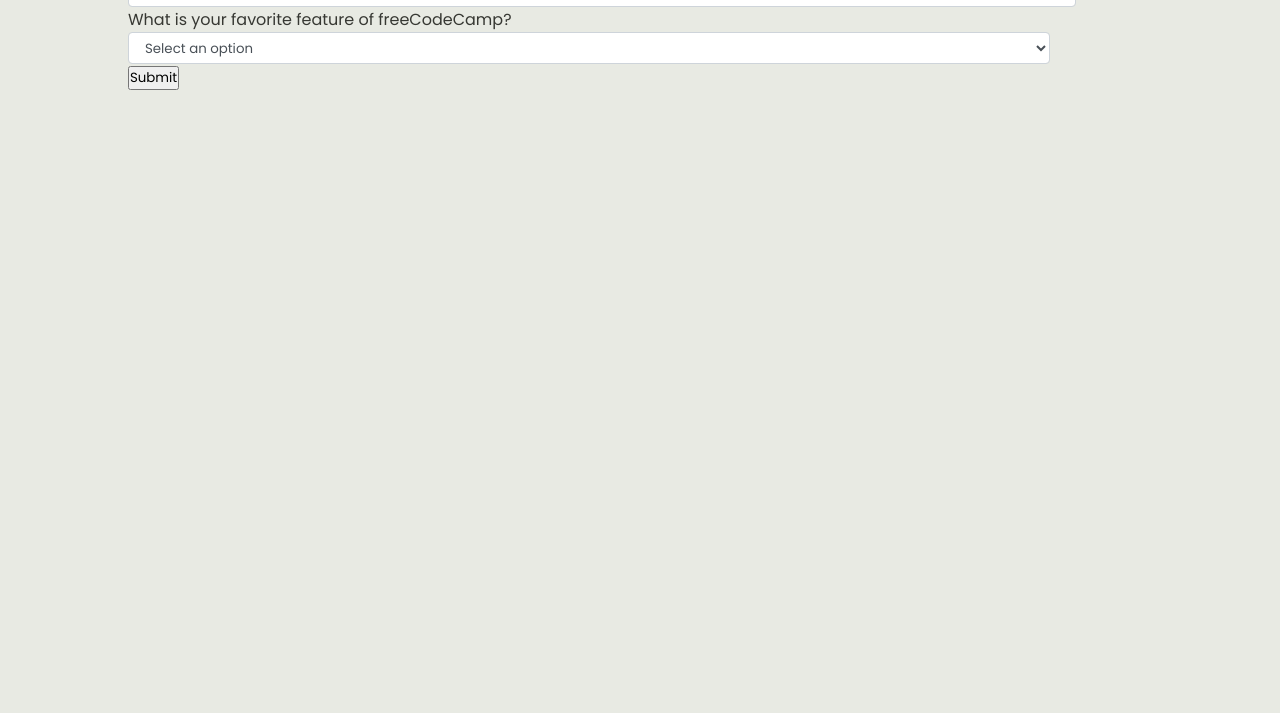
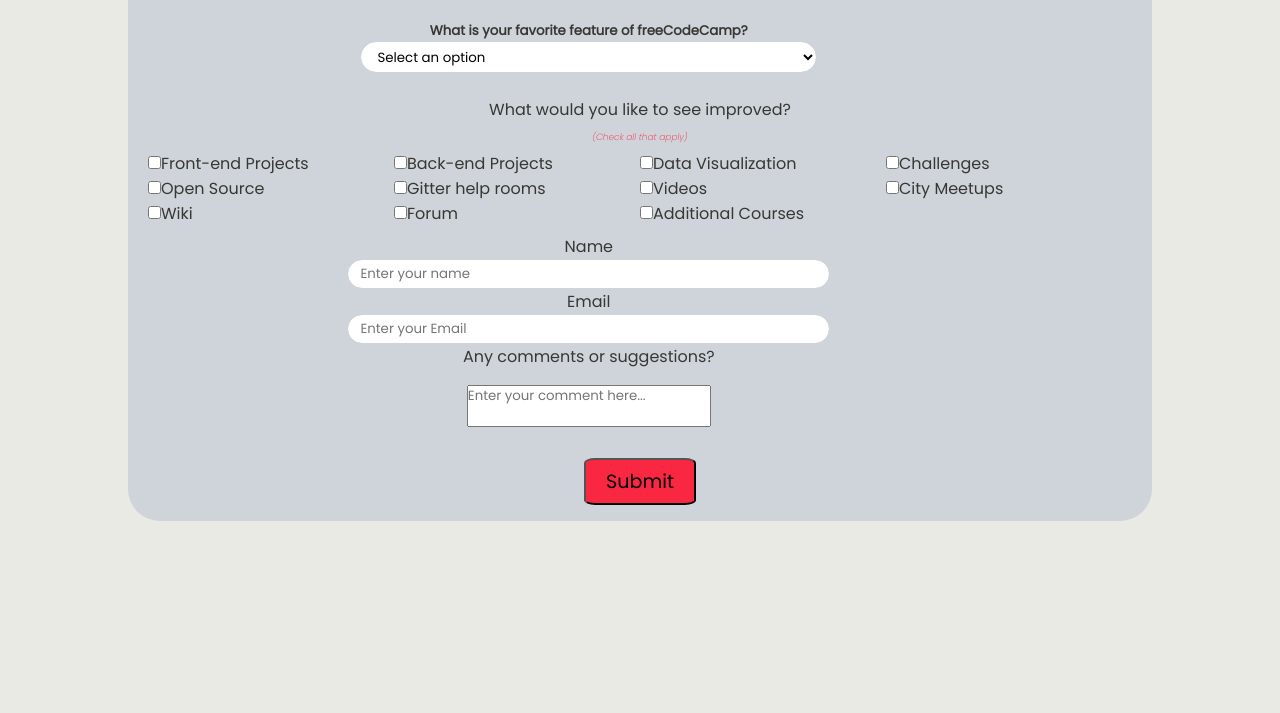
Before and after one commit to emelcd/frCoCa_Responsive_Web, a plain HTML site: page Survey_Form_PcPrice/index.html in a window 1280 px wide. Shown: the part 279-992 px from the top of the page. Before the commit the page ends 800 px from the top, so only its background shows below. Drawn offline with Linux system fonts and the light colour scheme.

Commit message:
Adding Features to the form

```diff
--- a/Survey_Form_PcPrice/index.html
+++ b/Survey_Form_PcPrice/index.html
@@ -14,30 +14,8 @@
       </header>
       <form action="" id="survey-form">
         <div class="form-group">
-          <label id="name-label" for="name">Name</label>
-          <input
-            type="text"
-            name="name"
-            id="name"
-            class="form-control"
-            placeholder="Enter your name"
-            required
-          />
-        </div>
-        <div class="form-group">
-          <label id="email-label" for="email">Email</label>
-          <input
-            type="email"
-            name="email"
-            id="email"
-            class="form-control"
-            placeholder="Enter your Email"
-            required
-          />
-        </div>
-        <div class="form-group">
           <label id="number-label" for="number"
-            >Age<span class="clue" style="color: var(--re-color); font-size: x-small;">(optional)</span></label
+            >Age<span class="clue">(optional)</span></label
           >
           <input
             type="number"
@@ -50,9 +28,9 @@
           />
         </div>
         <div class="form-group">
-            <p>
+            <h5>
               What is your favorite feature of freeCodeCamp?
-            </p>
+            </h5>
             <select id="most-like" name="mostLike" class="form-control" required>
               <option disabled selected value>Select an option</option>
               <option value="challenges">Challenges</option>
@@ -61,10 +39,137 @@
               <option value="openSource">Open Source</option>
             </select>
           </div>
-        <div class="form-group">
+          <p>
+            What would you like to see improved?<br>
+            <span class="clue">(Check all that apply)</span>
+          </p>
+          <div id="check" class="form-group">
+
+            <label
+              ><input
+                name="prefer"
+                value="front-end-projects"
+                type="checkbox"
+                class="input-checkbox"
+              />Front-end Projects</label
+            >
+            <label>
+              <input
+                name="prefer"
+                value="back-end-projects"
+                type="checkbox"
+                class="input-checkbox"
+              />Back-end Projects</label
+            >
+            <label
+              ><input
+                name="prefer"
+                value="data-visualization"
+                type="checkbox"
+                class="input-checkbox"
+              />Data Visualization</label
+            >
+            <label
+              ><input
+                name="prefer"
+                value="challenges"
+                type="checkbox"
+                class="input-checkbox"
+              />Challenges</label
+            >
+            <label
+              ><input
+                name="prefer"
+                value="open-source-community"
+                type="checkbox"
+                class="input-checkbox"
+              />Open Source</label
+            >
+            <label
+              ><input
+                name="prefer"
+                value="gitter-help-rooms"
+                type="checkbox"
+                class="input-checkbox"
+              />Gitter help rooms</label
+            >
+            <label
+              ><input
+                name="prefer"
+                value="videos"
+                type="checkbox"
+                class="input-checkbox"
+              />Videos</label
+            >
+            <label
+              ><input
+                name="prefer"
+                value="city-meetups"
+                type="checkbox"
+                class="input-checkbox"
+              />City Meetups</label
+            >
+            <label
+              ><input
+                name="prefer"
+                value="wiki"
+                type="checkbox"
+                class="input-checkbox"
+              />Wiki</label
+            >
+            <label
+              ><input
+                name="prefer"
+                value="forum"
+                type="checkbox"
+                class="input-checkbox"
+              />Forum</label
+            >
+            <label
+              ><input
+                name="prefer"
+                value="additional-courses"
+                type="checkbox"
+                class="input-checkbox"
+              />Additional Courses</label
+            >
+          </div>
+          <div class="form-group">
+            <label id="name-label" for="name">Name</label>
+            <input
+              type="text"
+              name="name"
+              id="name"
+              class="form-control"
+              placeholder="Enter your name"
+              required
+            />
+            <label id="email-label" for="email">Email</label>
+            <input
+              type="email"
+              name="email"
+              id="email"
+              class="form-control"
+              placeholder="Enter your Email"
+              required
+            />
+            <p>Any comments or suggestions?</p>
+            <textarea
+              id="comments"
+              class="input-textarea"
+              name="comment"
+              placeholder="Enter your comment here..."
+
+
+            ></textarea>
+          </div>
+      </div>
+
+        <div class="form-button">
             <button type="submit" id="submit" class="submit-button">
               Submit
             </button>
+        </div>
       </form>
     </main>
     <!-- <script src="https://cdn.freecodecamp.org/testable-projects-fcc/v1/bundle.js"></script> -->
--- a/Survey_Form_PcPrice/style.css
+++ b/Survey_Form_PcPrice/style.css
@@ -1,39 +1,102 @@
-@import url('https://fonts.googleapis.com/css?family=Poppins:200i,400&display=swap');
+@import url("https://fonts.googleapis.com/css?family=Poppins:200i,400&display=swap");
 
 :root {
-    --bg-color: #e8eae3 ;
-    --fo-color: #373833 ;
-    --re-color: #fa2742 ;
-
+  --bg-color: #e8eae3;
+  --fo-color: #373833;
+  --re-color: #fa2742;
 }
 
-*{
+* {
   margin: 0;
   padding: 0;
   font-family: Poppins, sans-serif;
+  transition: 1s;
 }
 
 body {
   background-color: var(--bg-color);
   color: var(--fo-color);
 }
-
+#title {
+  color: var(--re-color);
+  text-align: center;
+  font-size: 40px;
+  font-weight: bold;
+  box-shadow: lightcoral;
+}
+main {
+  margin-left: 10%;
+  margin-right: 10%;
+  text-align: center;
+  /* padding: 2rem; */
+  background-color: #ced4da;
+  margin: 10% 10% 15% 10%;
+  border-radius: 2rem;
+}
+p {
+  text-align: center;
+}
 .form-control {
   display: block;
-    width: 80%;
-    height: 2rem;
+  margin: auto;
+  width: 50%;
+  height: 1rem;
   padding: 0.375rem 0.75rem;
-    color: #495057;
-    background-color: #fff;
+  color: #000000;
+  background-color: white;
   background-clip: padding-box;
   border: 1px solid #ced4da;
-    border-radius: 0.25rem;
+  border-radius: 25rem;
+
   transition: border-color 0.15s ease-in-out, box-shadow 0.15s ease-in-out;
 }
-label {
-    text-align: center
+
+
+/* #survey-form {
+    margin-left: 10%;
+} */
+
+.submit-button {
+  font-size: larger;
+  text-align: center;
+  background-color: var(--re-color);
+  padding: 7px 20px;
+  border-radius: 10%;
+  margin-bottom: 1rem;
+  transition: 2s;
 }
 
-#survey-form {
-    margin-left: 10vw;
+.submit-button:hover {
+  color: #ced4da;
 }
+
+
+
+textarea {
+  resize: none;
+  scrollbar-color: var(--fo-color);
+  margin-top: 1rem;
+}
+
+.form-group {
+  margin: 0 10% 1.25rem auto;
+  padding: 0.25rem;
+}
+
+#check {
+  text-align: left;
+  display: grid;
+  grid-template-columns: repeat(auto-fill, minmax(200px, 1fr));
+  margin: 0 1rem 0 1rem;
+
+}
+
+.clue {
+  font-style: oblique;
+  font-size: xx-small;
+  color: var(--re-color);
+}
+
+#most-like {
+  height: 2rem;
+}
```
Lines whose indentation alone changed are shown as unchanged.
